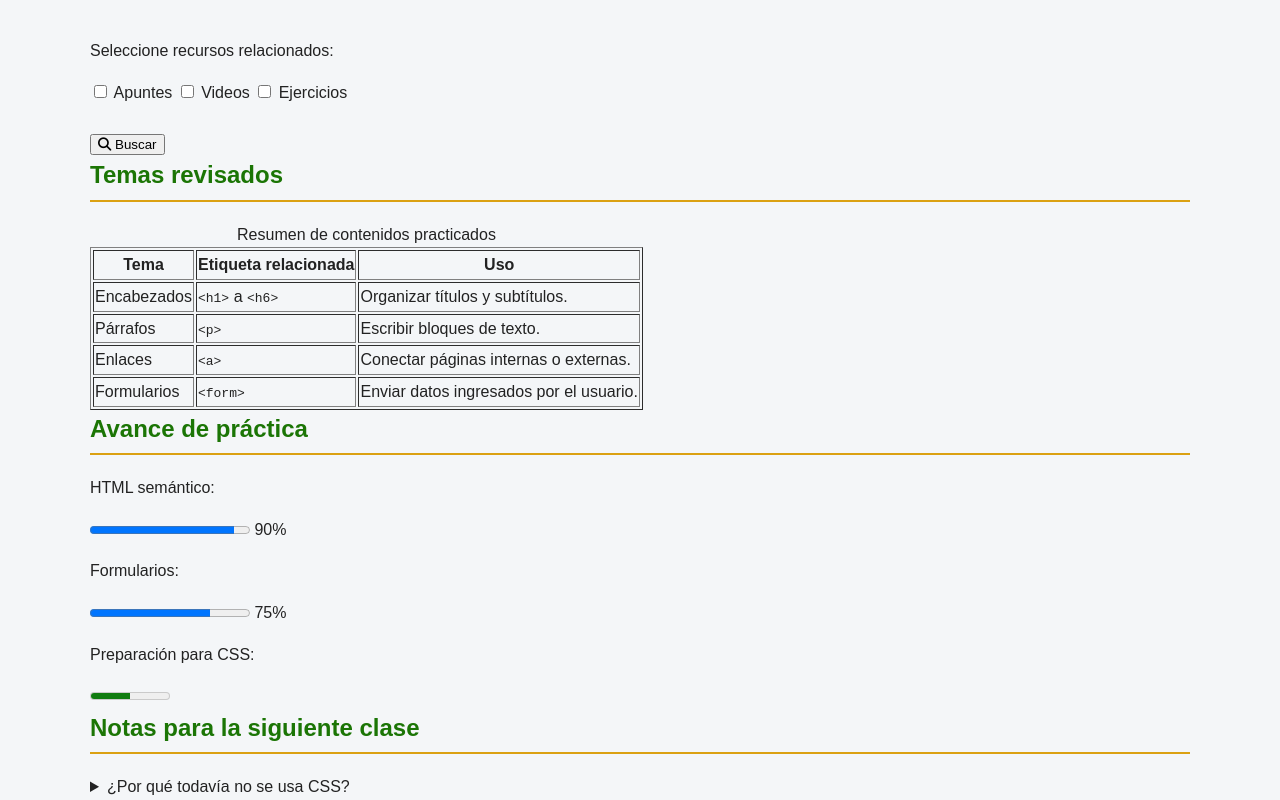
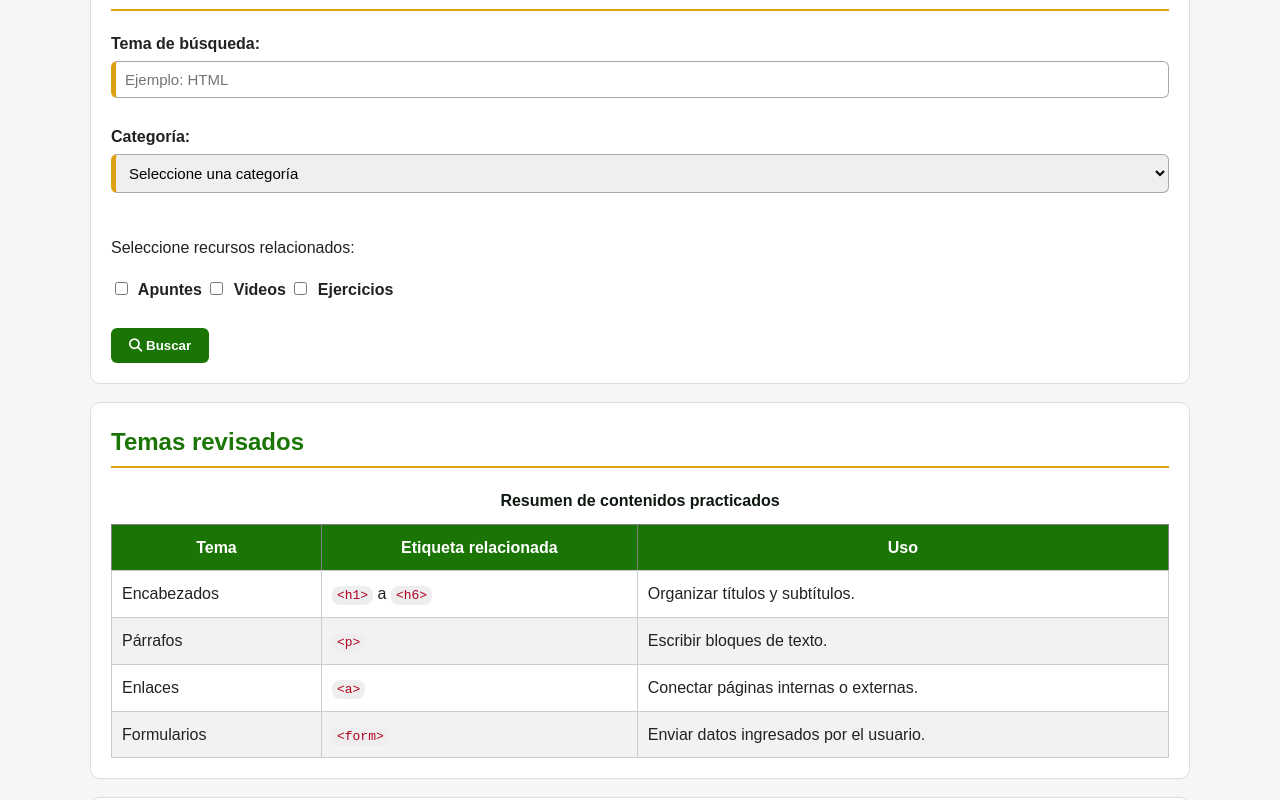
Before and after one commit to jmherrera11-jpg/Practica01, a plain HTML site: page pages/buscar.html in a window 1280 px wide. Shown: the part 640-1440 px from the top of the page. Drawn offline with Linux system fonts and the light colour scheme.

Commit message:
Commit2: Nuevos bloques de estilos CSS en general

```diff
--- a/css/general.css
+++ b/css/general.css
@@ -107,10 +107,238 @@ nav a:hover {
     text-decoration: none;
 }
 
-/*Bloque 6: Estructura principal */
+/*  ==============================
+    Bloque 6: Estructura principal
+    main que contiene lo principal
+    =============================
+*/
 
 main {
     width: 90%;
     max-width: 1100px;
     margin: 25px auto;
 }
+
+section,
+article,
+aside {
+    background-color: white;
+    padding: 20px;
+    margin-bottom: 18px;
+    border: 1px solid #dddddd;
+    border-radius: 10px;
+}
+
+/*  ==============================
+    Bloque 7: Aside
+    aside contiende informacion complementario
+    =============================
+*/
+
+aside {
+    width: 90%;
+    max-width: 1100px;
+    margin: 20px auto;
+    background-color: #fff8e6;
+}
+ aside i {
+    margin-right: 8px;
+    font-size: 20px;
+    color: #1b7505;
+}
+
+/*  ==============================
+    Bloque 8: Imagenes y Multimedia
+    Contenido de multimedia e imagenes
+    =============================
+*/
+
+img,
+video,
+iframe {
+    max-width: 100%px;
+    border-radius: 8px;
+}
+
+figure{
+    text-align: center;
+    margin: 0;
+}
+
+figcaption{
+    font-size: 14px;
+    color: #555555;
+    margin-top: 8px;
+}
+
+/*  ==============================
+    Bloque 9: Listas
+    Contenido de listas ul y ol listas ordenadas y desordenadas
+    =============================
+*/
+
+ul,
+ol {
+    padding-left: 28px;
+}
+
+li {
+    margin-bottom: 6px;
+}
+
+/*  ==============================
+    Bloque 10: Tablas
+    Contenido de tablas
+    =============================
+*/
+
+table {
+    width: 100%;
+    border-collapse: collapse;
+    background-color:  white;
+}
+
+caption {
+    font-weight: bold;
+    margin-bottom: 10px;
+    color: #0d1910;
+}
+
+th {
+    background-color: #1b7505;
+    color: white;
+    padding: 10px;
+}
+
+td {
+    padding: 10px;
+    border: 1px solid #cccccc;
+}
+
+tr:nth-child(even) {
+    background-color: #f2f2f2;
+}
+
+/*  ==============================
+    Bloque 11: Formularios
+    Contenido de formularios
+    =============================
+*/
+
+form {
+    margin-top: 12px;
+}
+
+label {
+    font-weight: bold;
+}
+
+input,
+select,
+textarea{
+    width: 100%;
+    padding: 9px;
+    margin-top: 5px;
+    border: 1px solid #a8a8a7;
+    border-radius: 6px;
+    font-size: 15px;
+}
+
+input[type="checkbox"],
+input[tyoe="radio"] {
+    width: auto;
+    margin-right: 6px;
+}
+
+textarea {
+    resize: vertical;
+}
+
+button {
+    background-color: #1b7505;
+    color: white;
+    border: none;
+    padding: 10px 18px;
+    border-radius: 6px;
+    cursor: pointer;
+    font-weight: bold;
+}
+
+button:hover {
+    background-color: #0d1910;
+}
+
+/*  ==============================
+    Bloque 12: Atributos y estados de formulario
+    Contenido de atributos y estados
+    focus y required
+    =============================
+*/
+
+input:focus,
+select:focus,
+textarea:focus {
+    outline: 2px solid #dba112;
+    border-color: #1b7505;
+}
+
+input:required,
+select:required,
+textarea:required {
+    border-left: 5px solid #dba112;
+}
+
+/*  ==============================
+    Bloque 13: Datails. summary, progres y meter
+    Contenido de detalles
+    Se usan para contenido depslegable y barras de prgreso
+    =============================
+*/
+
+details {
+    background-color: #f4f6f8;
+    padding: 12px;
+    border-radius: 8px;
+    border: 1px solid #dddddd;
+    margin-bottom: 10px;
+}
+
+summary {
+    cursor: pointer;
+    font-weight: bold;
+    color: #1b7505;
+}
+
+progress,
+meter {
+    width: 260px;
+    height: 20px;
+}
+
+/*  ==============================
+    Bloque 14: Texto tecnico
+    Texto de code, pre, kbd
+    =============================
+*/
+
+code {
+    background-color: #eeeeee;
+    color: #b00020;
+    padding: 2px 5px;
+    border-radius: 8px;
+}
+
+pre {
+    background-color: #0d1910;
+    color: white;
+    padding: 15px;
+    border-radius: 8px;
+    overflow-x: auto;
+}
+
+kbd {
+    background-color: #222222;
+    color: white;
+    padding: 3px 6px;
+    border-radius: 4px;
+}
```
